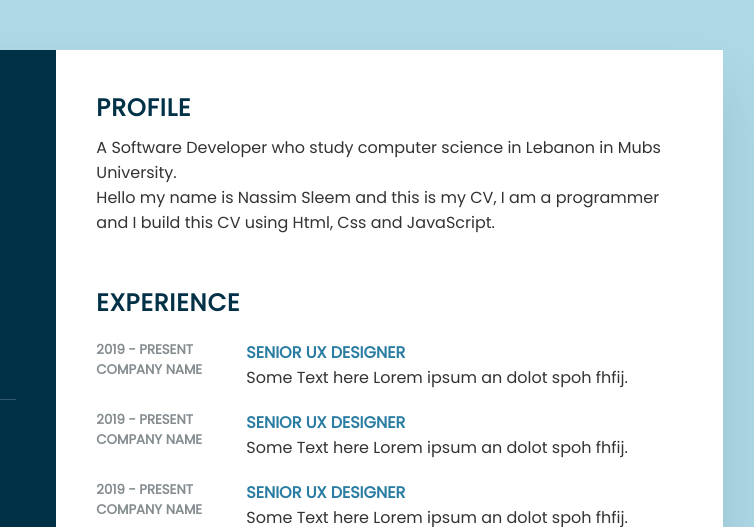
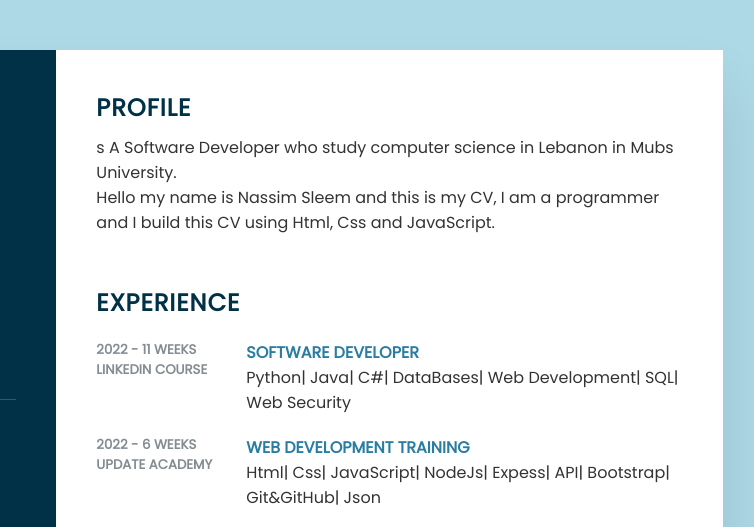
Before and after one commit to nassim66-ops/Nassim-s-CV, a plain HTML site: page index.html in a window 1280 px wide. Shown: the top 527 px of the page, 417-1171 px from the left. Drawn offline with Linux system fonts and the light colour scheme.

Commit message:
Add The expirience section, 1 and 2

```diff
--- a/index.html
+++ b/index.html
@@ -126,7 +126,7 @@
         <div class="about">
           <h2 class="title2">Profile</h2>
           <p>
-            A Software Developer who study computer science in Lebanon in Mubs
+            s A Software Developer who study computer science in Lebanon in Mubs
             University.
             <br />
             Hello my name is Nassim Sleem and this is my CV, I am a programmer
@@ -136,26 +136,34 @@
         </div>
         <div class="about">
           <h2 class="title2">Experience</h2>
+
           <div class="box">
             <div class="year_company">
-              <h5>2019 - present</h5>
-              <h5>Company name</h5>
+              <h5>2022 - 11 weeks</h5>
+              <h5>LinkedIn Course</h5>
             </div>
             <div class="text">
-              <h4>Senior UX Designer</h4>
-              <p>Some Text here Lorem ipsum an dolot spoh fhfij.</p>
+              <h4>Software Developer</h4>
+              <p>
+                Python| Java| C#| DataBases| Web Development| SQL| Web Security
+              </p>
             </div>
           </div>
+
           <div class="box">
             <div class="year_company">
-              <h5>2019 - present</h5>
-              <h5>Company name</h5>
+              <h5>2022 - 6 weeks</h5>
+              <h5>Update Academy</h5>
             </div>
             <div class="text">
-              <h4>Senior UX Designer</h4>
-              <p>Some Text here Lorem ipsum an dolot spoh fhfij.</p>
+              <h4>Web Development Training</h4>
+              <p>
+                Html| Css| JavaScript| NodeJs| Expess| API| Bootstrap|
+                Git&GitHub| Json
+              </p>
             </div>
           </div>
+
           <div class="box">
             <div class="year_company">
               <h5>2019 - present</h5>
```
